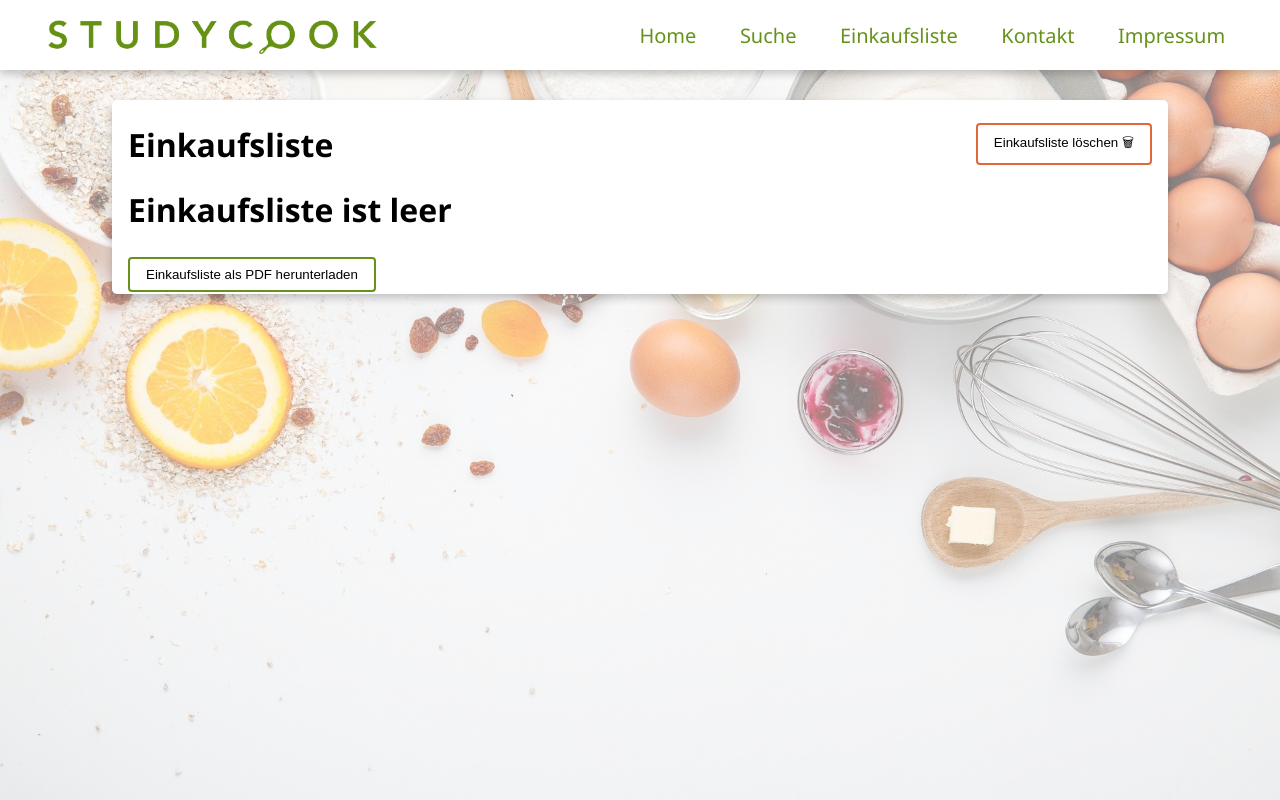
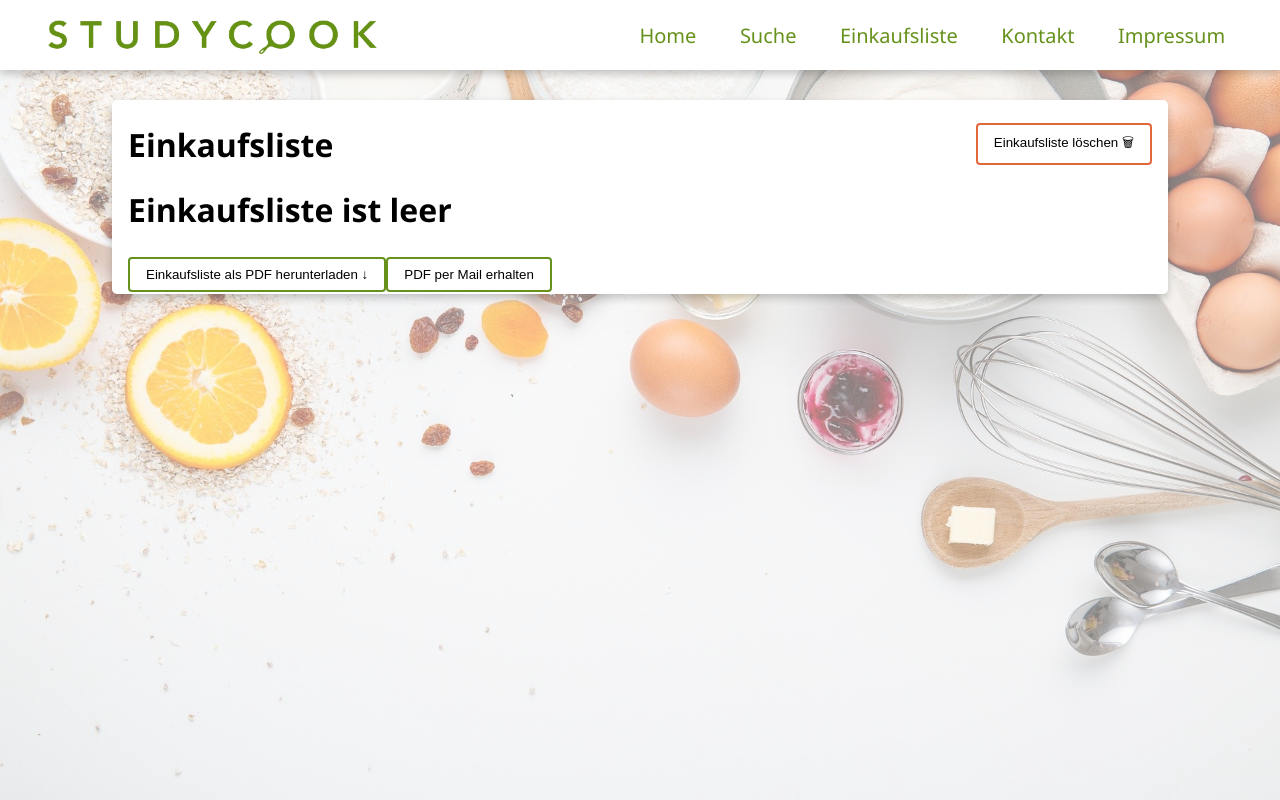
Before and after one commit to MichaelBehringer/Stud-Cook, a React (Create React App) app: page /#/ in a window 1280 px wide. Both pictures are taken after a click on the element "Einkaufsliste". Built offline with nearby package versions, Linux system fonts and the light colour scheme.

Commit message:
Email anfang

```diff
--- a/src/Views/ShoppingList.js
+++ b/src/Views/ShoppingList.js
@@ -8,6 +8,11 @@ function pdfGenerate(inputText){
   doc.addImage(logo, "PNG", 0, 0, 100, 20);
   doc.text(inputText, 10, 30)
   doc.save("Einkaufsliste.pdf")
+}
+
+function getEmail() {
+  let emailInput = prompt("Email eingeben")
+  console.log(emailInput)
 }
 
 function ShoppingList() {
@@ -25,7 +30,6 @@ function ShoppingList() {
             {recipes.map((recipe) => {
               if (JSON.parse(stringShoppingList).shoppingList.includes(recipe.id)) {
                 recipe.ingredients.map((ing) => pdfInt.push(ing.name + ' ' + ing.amounth + ing.scale))
-                console.log(pdfInt)
                 return recipe.ingredients.map((ing) => <li className="listForInt" key={ing.name} message={ing.name} >{ing.name + ' ' + ing.amounth + ing.scale}</li>)
               }})}
 
@@ -37,7 +41,8 @@ function ShoppingList() {
         </div>
       }
       <div>
-        <button className="colorThemeButton marginTopButtonTemp" onClick={() => pdfGenerate(pdfInt.join('\n'))}>Einkaufsliste als PDF herunterladen</button>
+        <button className="colorThemeButton marginTopButtonTemp" onClick={() => pdfGenerate(pdfInt.join('\n'))}>Einkaufsliste als PDF herunterladen ↓</button>
+        <button className="colorThemeButton" onClick={() => getEmail()}>PDF per Mail erhalten</button>
       </div>
     </div>
   );
```
